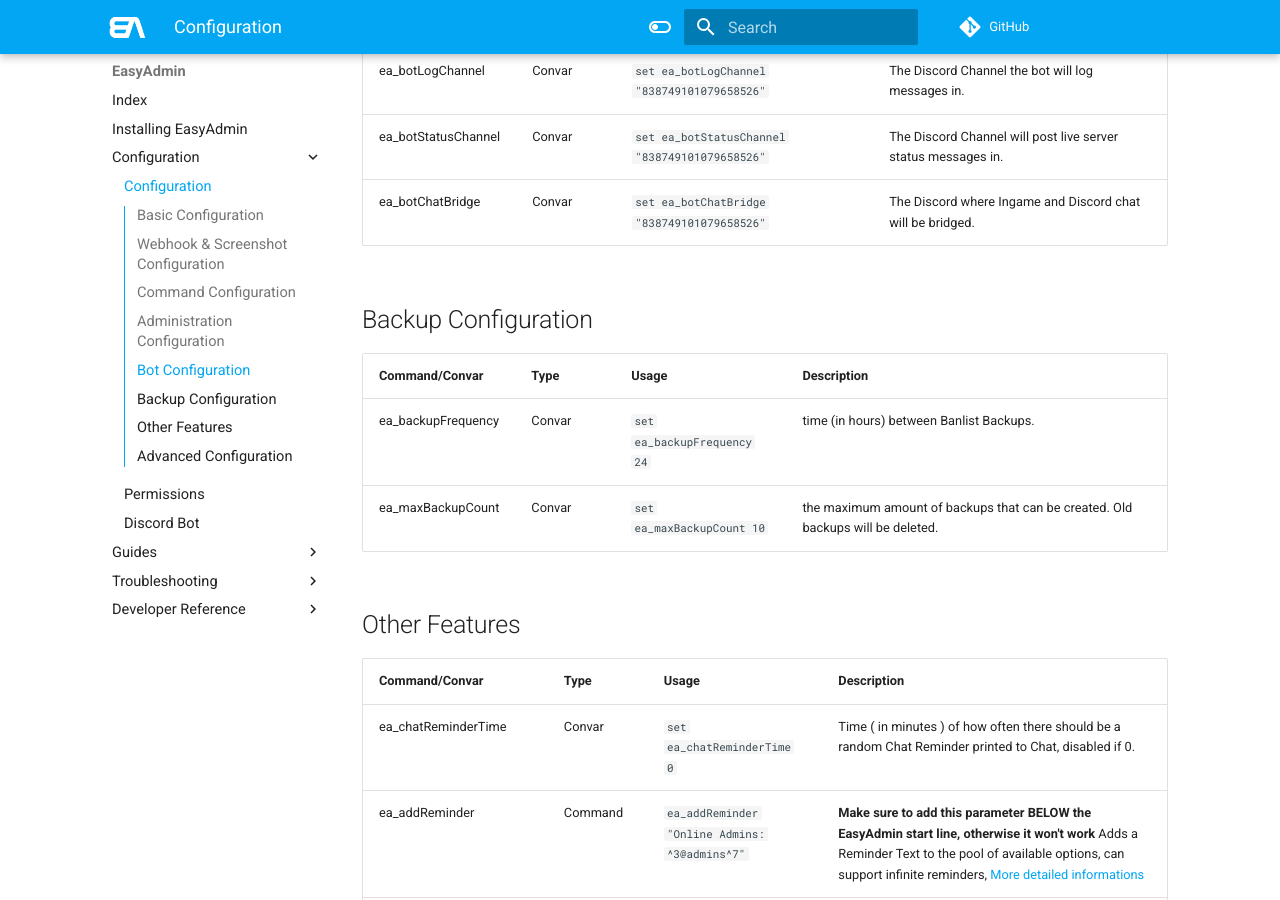
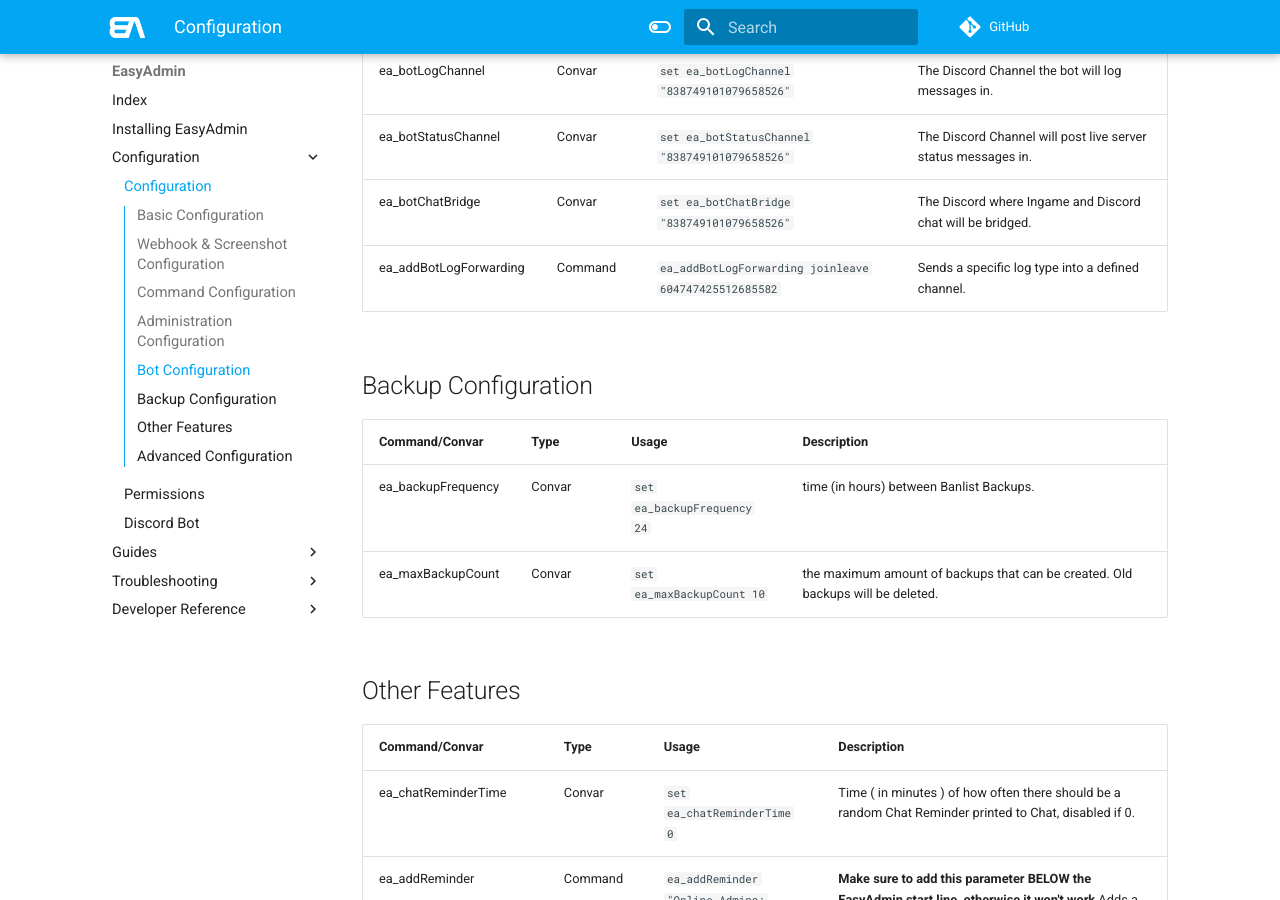
Before and after one commit to Blumlaut/EasyAdmin-docs, an MkDocs documentation site: the page built from docs/config.md, in a window 1280 px wide and 900 px high, scrolled down 3818 px. Built offline with MkDocs 1.6.1 and Material for MkDocs 9.7.7, drawn with Linux system fonts in a browser that asks for light colours; comment, search, counter and statistics services are not loaded.

Commit message:
Update config.md

```diff
--- a/docs/config.md
+++ b/docs/config.md
@@ -63,6 +63,8 @@ Note that "setr" and "set" are **not** identical, make sure not to use them inte
 | ea_botLogChannel | Convar | `set ea_botLogChannel "838749101079658526"` | The Discord Channel the bot will log messages in. |
 | ea_botStatusChannel | Convar | `set ea_botStatusChannel "838749101079658526"` | The Discord Channel will post live server status messages in. |
 | ea_botChatBridge | Convar | `set ea_botChatBridge "838749101079658526"` | The Discord where Ingame and Discord chat will be bridged. |
+| ea_addBotLogForwarding | Command | `ea_addBotLogForwarding joinleave 604747425512685582` | Sends a specific log type into a defined channel. |
+
 
 ## Backup Configuration
 
```
